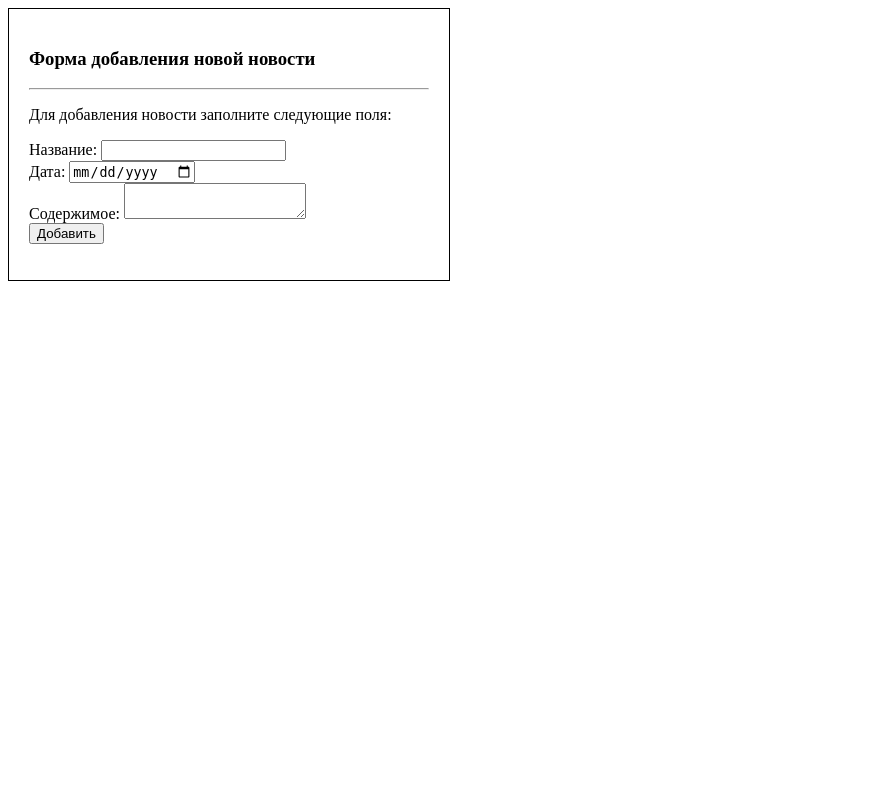
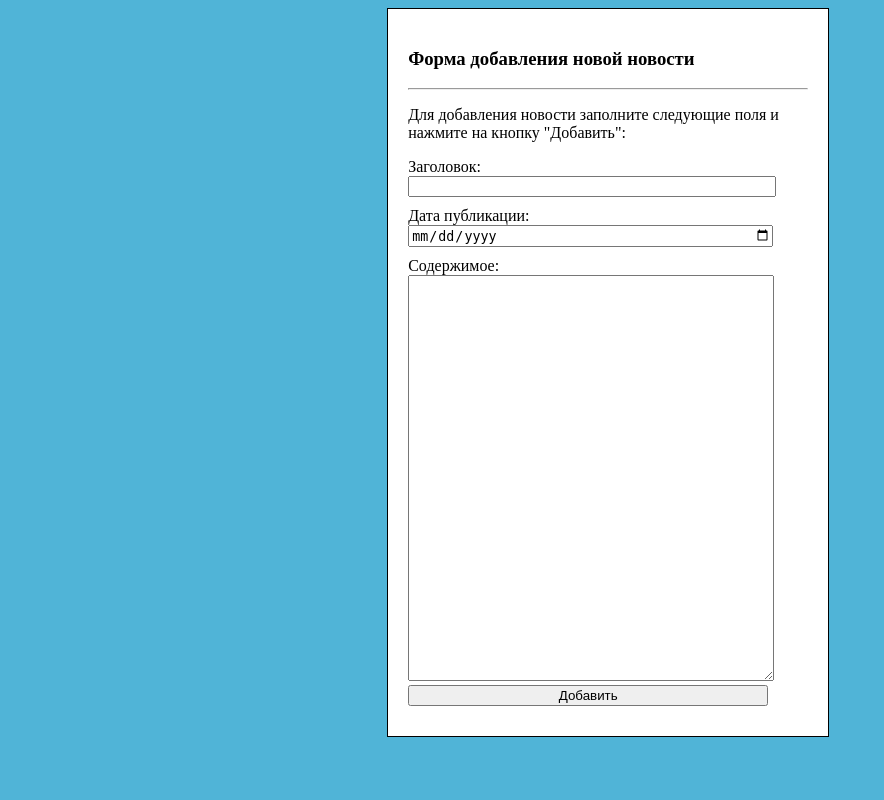
Before and after one commit to Jackson1911/homework, a PHP site: page /views/news/create.php in a window 1280 px wide. Shown: the whole page, without its empty margins (0-884 px from the left). Run offline with PHP 8.4, Linux system fonts and the light colour scheme.

Commit message:
Some changes

```diff
--- a/views/home/index.php
+++ b/views/home/index.php
@@ -1 +1,2 @@
 <h2>Welcome to Mild MVC</h2>
+<a href="/news/Create">Добавить новость</a>
--- a/views/news/create.php
+++ b/views/news/create.php
@@ -1,13 +1,35 @@
-<div style="width: 400px; padding: 20px; border: 1px solid black">
-<h3>Форма добавления новой новости</h3>
-<hr>
-<form method="POST" action="/news/createProcess">
-	<div style="">
-		<p>Для добавления новости заполните следующие поля:</p>
-		<label>Название: <input type="text" name="header"></label><br>
-		<label>Дата: <input type="date" name="date"></label><br>
-		<label>Содержимое: <textarea name="content"></textarea></label><br>
-		<input type="submit" name="submit" value="Добавить">
+<!DOCTYPE html>
+<html>
+<head>
+	<title>Добавление новой новости</title>
+	<meta charset="utf-8">
+	<style type="text/css">
+		body {background: #50B4D7}
+		.container {background: white; width: 400px; padding: 20px; border: 1px solid black; margin-left:30%; margin-right: 30%}
+		input {margin-bottom: 10px; width: 90%;}
+		textarea {width: 90%; height: 400px;}
+
+	</style>
+</head>
+<body>
+	<div class="container">
+		<h3>Форма добавления новой новости</h3>
+		<hr>
+		<form method="POST" action="/news/CreateProcess">
+			<div>
+				<p>Для добавления новости заполните следующие поля и нажмите на кнопку "Добавить":</p>
+				<label>Заголовок: <br>
+					<input type="text" name="name">
+				</label><br>
+				<label>Дата публикации: <br>
+					<input type="date" name="date">
+				</label><br>
+				<label>Содержимое: <br>
+					<textarea name="content"></textarea>
+				</label><br>
+				<input type="submit" name="submit" value="Добавить">
+			</div>
+		</form>
 	</div>
-</form>
-</div>
+</body>
+</html>
```
Also changed, not shown: controllers/newsController.php (+37 -1 lines).
